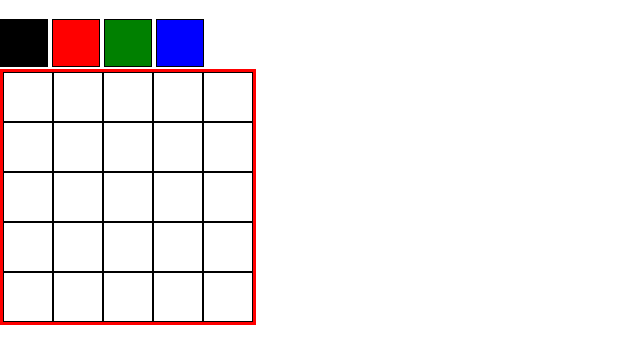
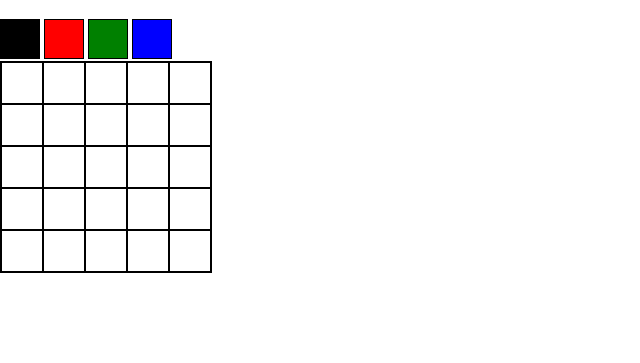
Before and after one commit to arthur-debiasi/fundamentals-pixels-art, a website: page index.html in a window 1280 px wide. Shown: the part 61-424 px from the top of the page, without its empty margins (0-640 px from the left). Drawn offline with Linux system fonts and the light colour scheme.

Commit message:
Requisitos 4 e 5

```diff
--- a/style.css
+++ b/style.css
@@ -6,8 +6,8 @@ body {
 .color, .pixel{
     border: black solid 1px;
     background-color: white;
-    width: 48px;
-    height: 48px;
+    width: 40px;
+    height: 40px;
 }
 .color:nth-child(1){
     background-color: black;
@@ -23,9 +23,9 @@ body {
 }
 
 #pixel-board {
-    width: 250px;
-    height: 250px;
-    border: 3px red solid;
+    width: 210px;
+    height: 210px;
     display: flex;
     flex-wrap: wrap;
+    border: 1px black solid;
 }
```
